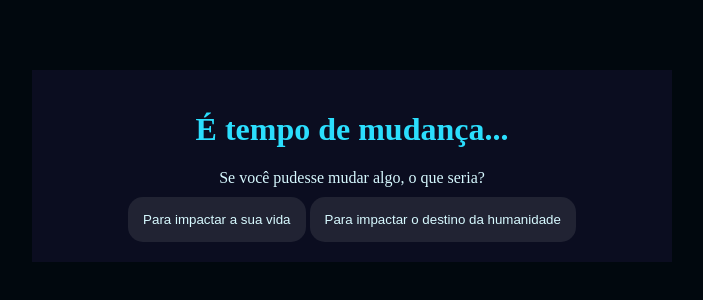
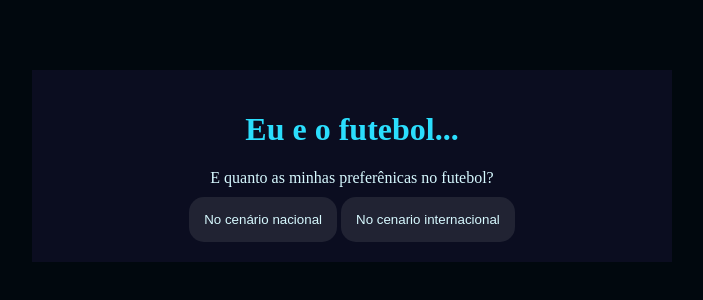
Before and after one commit to henrypedroso/ensaio_implementacao, a plain HTML site: page index.html in a window 1280 px wide. Shown: the part 242-542 px from the top of the page, without its empty margins (288-991 px from the left). Drawn offline with Linux system fonts and the light colour scheme.

Commit message:
atualizar

```diff
--- a/index.html
+++ b/index.html
@@ -6,31 +6,31 @@
     <meta charset="UTF-8">
     <meta name="viewport" content="width=device-width, initial-scale=1.0">
     <link rel="stylesheet" href="style.css">
-    <title>Tempo de mudança</title>
+    <title>Esportes</title>
 </head>
 
 <body>
 
     <div class="caixa-principal">
-        <h1>É tempo de mudança...</h1>
+        <h1>Eu e o futebol...</h1>
         <div class="caixa-perguntas">
-            Se você pudesse mudar algo, o que seria?
+            E quanto as minhas preferênicas no futebol?
     </div>
 
     <div class="caixa-alternativas">
-            <button class="botao_1">Para impactar a sua vida</button>
-            <button class="botao_2">Para impactar o destino da humanidade</button>
+            <button class="botao_1">No cenário nacional</button>
+            <button class="botao_2">No cenario internacional</button>
     </div>
 
     <div class="caixa-resultado resultado-1 ">
         <p class="texto-resultado">
-                Eu dedicaria mais tempo para a minha saúde e qualidade de vida.
+                No cenário nacional, eu sou Vasco da Gama.
         </p>
     </div>
 
         <div class="caixa-resultado resultado-2 ">
             <p class="texto-resultado">
-                Eu entraria para a Cruz Vermelha Internacional.
+                No cenário internacional, eu sou Inglaterra.
             </p>
         </div>
 
```
